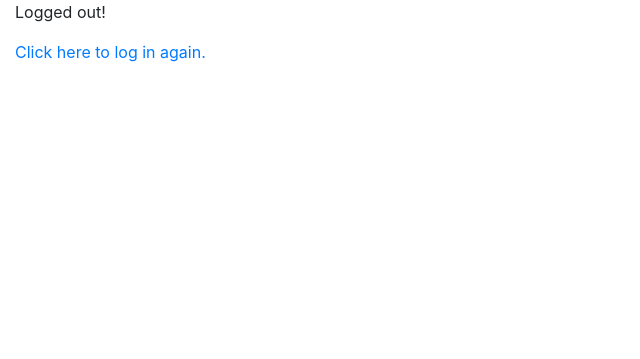
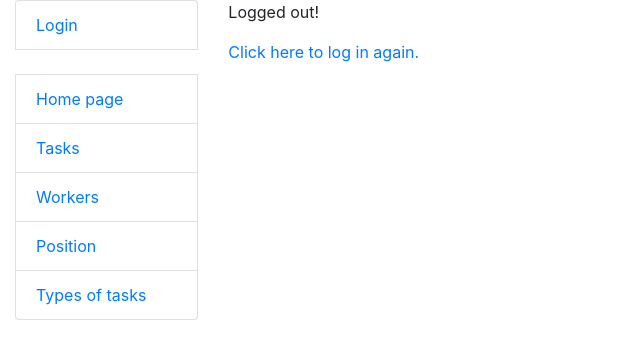
Before and after one commit to ArtemLeo/it-company-task-manager, a Django app: template templates/registration/logged_out.html in a window 1280 px wide. Shown: the top 359 px of the page, without its empty margins (0-640 px from the left). Run offline with Django 5.2, Linux system fonts and the light colour scheme; the template is opened without the code that fills it, so the values that code supplies are empty.

Commit message:
add and insert sidebar to base template

```diff
--- a/templates/base.html
+++ b/templates/base.html
@@ -13,8 +13,24 @@
 
 <body>
 <div class="container-fluid">
-  {% block content %}
-  {% endblock %}
+  <div class="row">
+    <div class="col-sm-2">
+
+      {% block sidebar %}
+        {% include "includes/sidebar.html" %}
+      {% endblock %}
+
+    </div>
+    <div class="col-sm-10 ">
+
+      {% block content %}{% endblock %}
+
+      {% block pagination %}
+        {% include "includes/pagination.html" %}
+      {% endblock %}
+
+    </div>
+  </div>
 </div>
 </body>
 </html>
--- /dev/null
+++ b/templates/includes/sidebar.html
@@ -0,0 +1,16 @@
+<ul class="sidebar-nav list-group">
+  {% if user.is_authenticated %}
+    <li class="list-group-item">User: <a href="{{ user.get_absolute_url }}">{{ user.get_username }}</a></li>
+    <li class="list-group-item"><a href="{% url 'logout' %}?next={{ request.path }}">Logout</a></li>
+  {% else %}
+    <li class="list-group-item"><a href="{% url 'login' %}?next={{ request.path }}">Login</a></li>
+  {% endif %}
+
+  <br>
+
+  <li class="list-group-item"><a href="{% url 'task_manager:index' %}">Home page</a></li>
+  <li class="list-group-item"><a href="{% url 'task_manager:task-list' %}">Tasks</a></li>
+  <li class="list-group-item"><a href="{% url 'task_manager:worker-list' %}">Workers</a></li>
+  <li class="list-group-item"><a href="{% url 'task_manager:position-list' %}">Position</a></li>
+  <li class="list-group-item"><a href="{% url 'task_manager:task-type-list' %}">Types of tasks</a></li>
+</ul>
```
